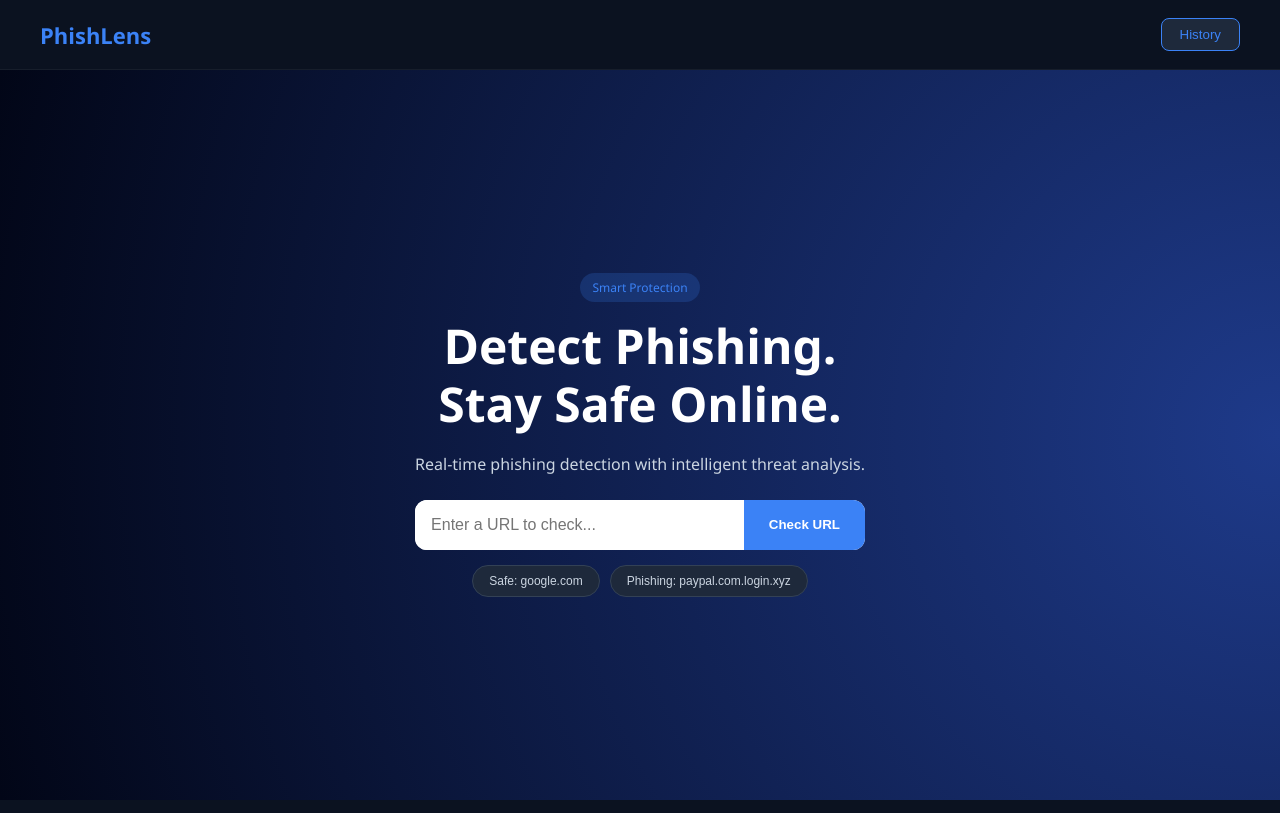
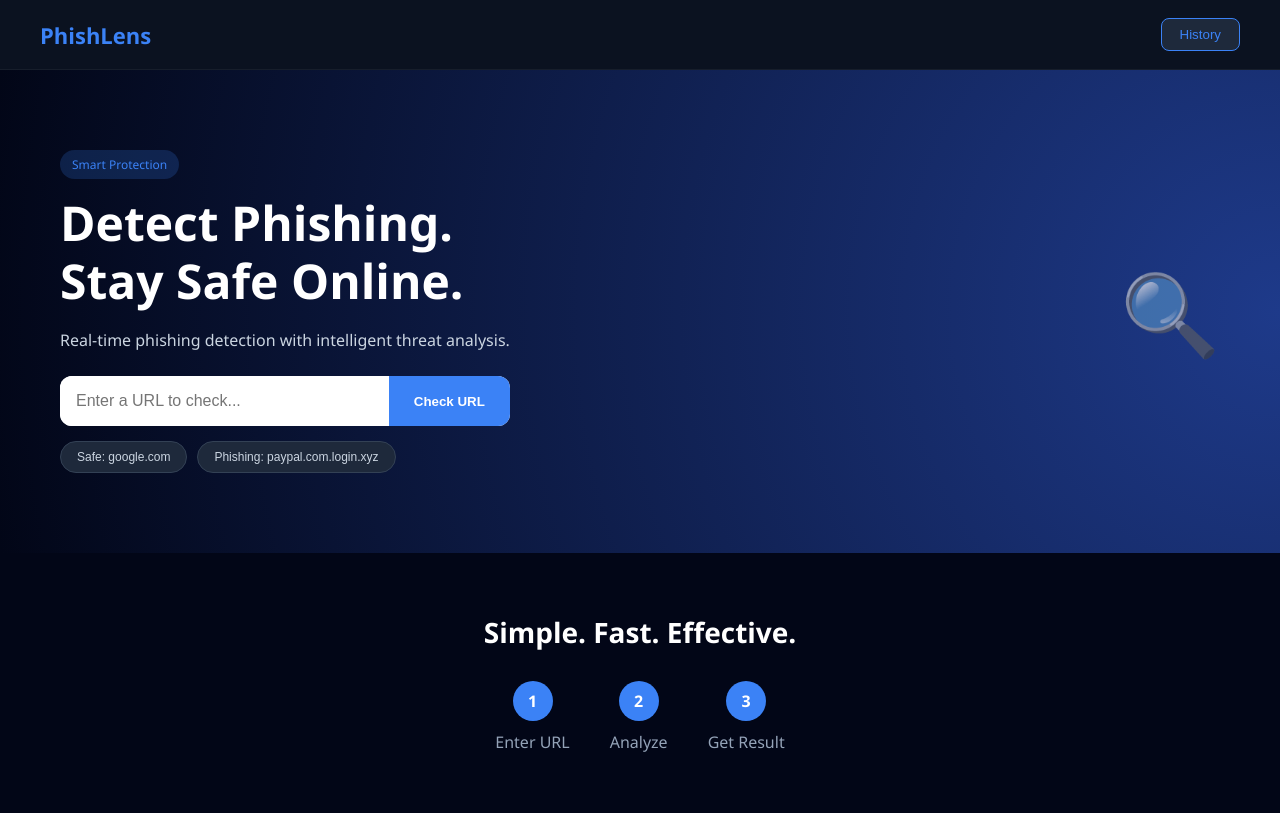
Before and after one commit to rishitha353/PhishingDetectionAPI, a plain HTML site: page index.html in a window 1280 px wide. Drawn offline with Linux system fonts and the light colour scheme.

Commit message:
Left aligned layout with big hero section and 1-2-3 steps at bottom

```diff
--- a/index.html
+++ b/index.html
@@ -15,9 +15,9 @@ body{font-family:'Segoe UI', sans-serif;background:#0b1220;color:#fff}
 .btn-history{background:#1e293b;border:1px solid #3b82f6;color:#3b82f6;padding:8px 18px;border-radius:8px;cursor:pointer}
 .btn-history:hover{background:#3b82f6;color:white}
 
-/* HERO */
-.hero{display:flex;justify-content:center;align-items:center;padding:80px 60px;background:radial-gradient(circle at right,#1e3a8a,#020617);min-height:calc(100vh - 70px)}
-.hero-left{max-width:600px;text-align:center}
+/* HERO - LEFT ALIGNED */
+.hero{display:flex;justify-content:space-between;align-items:center;padding:80px 60px;background:radial-gradient(circle at right,#1e3a8a,#020617)}
+.hero-left{max-width:600px;text-align:left}
 .badge{display:inline-block;background:rgba(59,130,246,0.2);padding:6px 12px;border-radius:20px;font-size:12px;margin-bottom:15px;color:#3b82f6}
 .hero h1{font-size:48px;line-height:1.2;margin-bottom:20px}
 .hero p{color:#cbd5e1;margin-bottom:25px}
@@ -26,6 +26,8 @@ body{font-family:'Segoe UI', sans-serif;background:#0b1220;color:#fff}
 .input-box input{flex:1;padding:16px;border:none;outline:none;font-size:16px}
 .input-box button{background:#3b82f6;color:white;border:none;padding:0 25px;cursor:pointer;font-weight:600}
 .input-box button:disabled{opacity:0.6;cursor:not-allowed}
+
+.hero-right{font-size:80px;opacity:0.6}
 
 /* Result Card */
 .result-card{margin-top:20px;padding:20px;border-radius:12px;display:none}
@@ -52,12 +54,23 @@ body{font-family:'Segoe UI', sans-serif;background:#0b1220;color:#fff}
 .empty-history{text-align:center;color:#94a3b8;padding:40px}
 
 /* Quick Buttons */
-.quick-buttons{display:flex;gap:10px;margin-top:15px;flex-wrap:wrap;justify-content:center}
+.quick-buttons{display:flex;gap:10px;margin-top:15px;flex-wrap:wrap}
 .quick-btn{background:#1e293b;border:1px solid #334155;padding:8px 16px;border-radius:20px;font-size:12px;cursor:pointer;color:#cbd5e1}
 .quick-btn:hover{background:#334155}
 
+/* How Section - BOTTOM */
+.how{padding:60px;text-align:center;background:#020617;margin-top:0}
+.how h2{font-size:28px;margin-bottom:30px;color:#fff}
+.steps{display:flex;justify-content:center;gap:40px;margin-top:30px;flex-wrap:wrap}
+.step{max-width:200px}
+.step-num{width:40px;height:40px;background:#3b82f6;border-radius:50%;display:flex;align-items:center;justify-content:center;margin:auto;margin-bottom:10px;font-weight:bold}
+.step p{color:#94a3b8}
+
 @media(max-width:900px){
-.hero{padding:40px 20px}
+.hero{flex-direction:column;text-align:center;padding:40px 20px}
+.hero-left{text-align:center}
+.steps{flex-direction:column;align-items:center}
+.how{padding:40px 20px}
 }
 </style>
 </head>
@@ -85,6 +98,16 @@ body{font-family:'Segoe UI', sans-serif;background:#0b1220;color:#fff}
 </div>
 <div id="loading" style="display:none; margin-top:15px;">Analyzing URL... Please wait up to 60 seconds for first request.</div>
 <div id="resultCard" class="result-card"></div>
+</div>
+<div class="hero-right">🔍</div>
+</div>
+
+<div class="how">
+<h2>Simple. Fast. Effective.</h2>
+<div class="steps">
+<div class="step"><div class="step-num">1</div><p>Enter URL</p></div>
+<div class="step"><div class="step-num">2</div><p>Analyze</p></div>
+<div class="step"><div class="step-num">3</div><p>Get Result</p></div>
 </div>
 </div>
 
```
